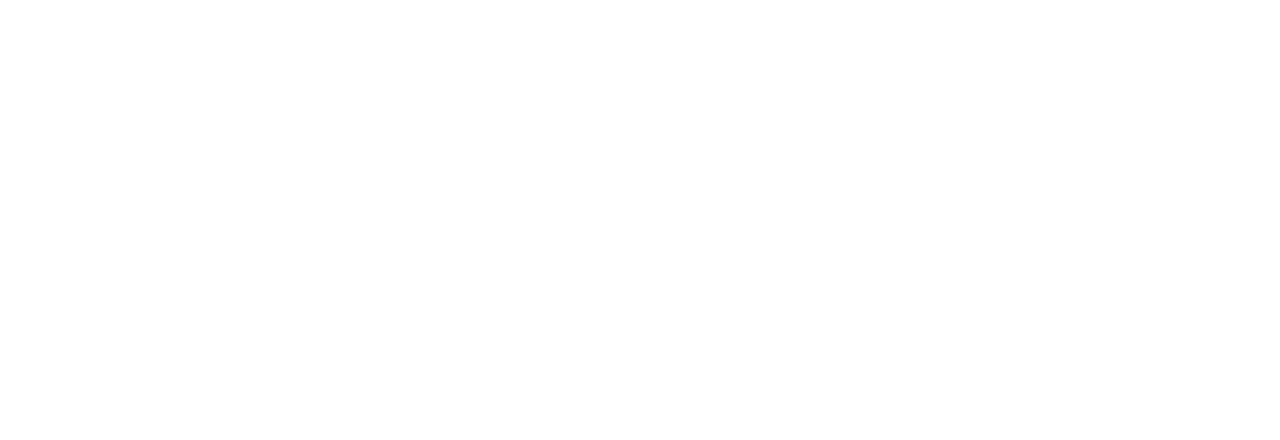
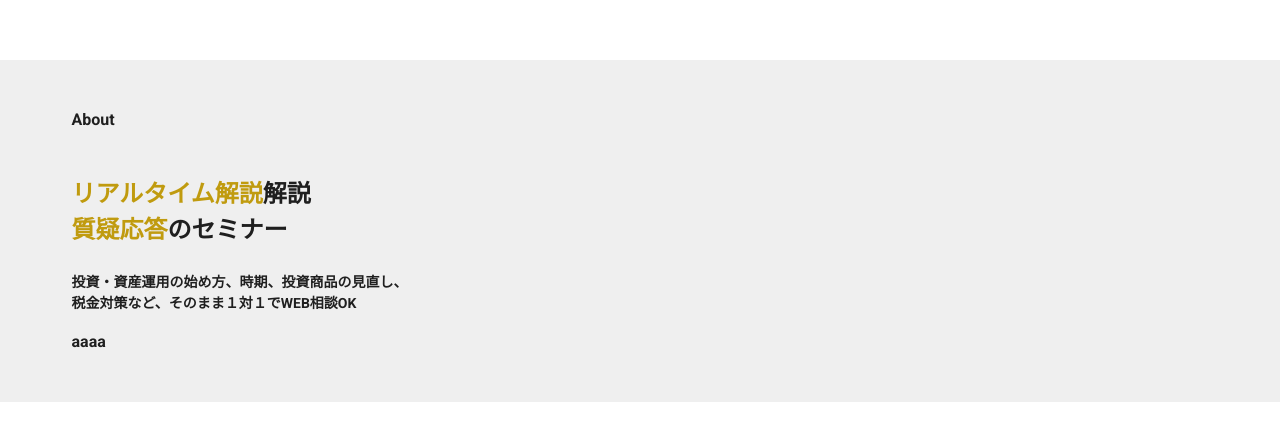
Before and after one commit to magisystem0408/tapp_lp, a Nuxt app: page / in a window 1280 px wide. Shown: the part 1004-1444 px from the top of the page. Built offline with nearby package versions, Linux system fonts and the light colour scheme.

Commit message:
introduce aos

```diff
--- /dev/null
+++ b/components/About.vue
@@ -0,0 +1,61 @@
+<template>
+  <!--  背景入れないといけないので必要-->
+
+  <div class="about pa-6"
+  >
+
+    <v-container class="about pa-6">
+      <div class="mb-11">About</div>
+
+      <div class="about_content">
+
+        <h1 data-aos="fade-right" class="mb-6">
+          <span>リアルタイム解説</span>解説<br>
+          <span>質疑応答</span>のセミナー
+        </h1>
+
+        <p
+          data-aos="fade-up"
+          data-aos-anchor-placement="-10px"
+        >
+          投資・資産運用の始め方、時期、投資商品の見直し、<br>
+          税金対策など、そのまま１対１でWEB相談OK
+        </p>
+
+      </div>
+
+      <button>aaaa</button>
+
+    </v-container>
+  </div>
+</template>
+
+<script>
+export default {
+  name: "About"
+}
+</script>
+
+<style lang="scss">
+
+.about {
+  background-color: $C_gray;
+
+  .about_content {
+
+    h1 {
+      font-size: 24px;
+
+      span {
+        color: $Cmain;
+      }
+    }
+
+    p {
+      font-size: 14px;
+    }
+  }
+}
+
+
+</style>
--- a/nuxt.config.js
+++ b/nuxt.config.js
@@ -4,7 +4,7 @@ export default {
 
   // Global page headers: https://go.nuxtjs.dev/config-head
   head: {
-    title: 'tapp_lp',
+    title: 'お金のプロが教える初心者でもわかる資産形成術！「ほったらかし投資」',
     htmlAttrs: {
       lang: 'ja'
     },
@@ -25,6 +25,7 @@ export default {
   // Plugins to run before rendering page: https://go.nuxtjs.dev/config-plugins
   plugins: [
     '~/plugins/adobe-fonts',
+    { src: '~/plugins/aos', ssr: false },
   ],
 
   // Auto import components: https://go.nuxtjs.dev/config-components
--- a/package.json
+++ b/package.json
@@ -9,6 +9,7 @@
     "generate": "nuxt generate"
   },
   "dependencies": {
+    "aos": "^2.3.4",
     "core-js": "^3.9.1",
     "nuxt": "^2.15.3"
   },
--- a/pages/index.vue
+++ b/pages/index.vue
@@ -3,11 +3,14 @@
     <Header></Header>
 
     <v-main>
-      <div class="about">
-        <v-container>
-          テスト
-        </v-container>
+
+      <div class="mamushi">
+
+        ねこねこねこ
       </div>
+
+      <About></About>
+
 
 
       <div class="test">
@@ -25,6 +28,7 @@
 
 <script>
 import header from "~/components/header";
+import About from "~/components/About";
 
 export default {
 
@@ -32,9 +36,9 @@ export default {
 </script>
 
 <style lang="scss">
-
-.about{
-  background-color: $C_gray;
+.mamushi{
+  width: 100%;
+  height: 1000px;
 }
 
 
--- /dev/null
+++ b/plugins/aos.js
@@ -0,0 +1,26 @@
+import Vue from 'vue'
+
+import AOS from "aos";
+import "aos/dist/aos.css";
+
+Vue.use(AOS.init({
+  // Global settings:
+  disable: false, // accepts following values: 'phone', 'tablet', 'mobile', boolean, expression or function
+  startEvent: 'DOMContentLoaded', // name of the event dispatched on the document, that AOS should initialize on
+  initClassName: 'aos-init', // class applied after initialization
+  animatedClassName: 'aos-animate', // class applied on animation
+  useClassNames: false, // if true, will add content of `data-aos` as classes on scroll
+  disableMutationObserver: false, // disables automatic mutations' detections (advanced)
+  debounceDelay: 50, // the delay on debounce used while resizing window (advanced)
+  throttleDelay: 99, // the delay on throttle used while scrolling the page (advanced)
+
+
+  // Settings that can be overridden on per-element basis, by `data-aos-*` attributes:
+  offset: 120, // offset (in px) from the original trigger point
+  delay: 0, // values from 0 to 3000, with step 50ms
+  duration: 400, // values from 0 to 3000, with step 50ms
+  easing: 'ease', // default easing for AOS animations
+  once: false, // whether animation should happen only once - while scrolling down
+  mirror: false, // whether elements should animate out while scrolling past them
+  anchorPlacement: 'top-bottom', // defines which position of the element regarding to window should trigger the animation
+}));
```
Also changed, not shown: 1 other file (tests, documents, lock files or other folders).
